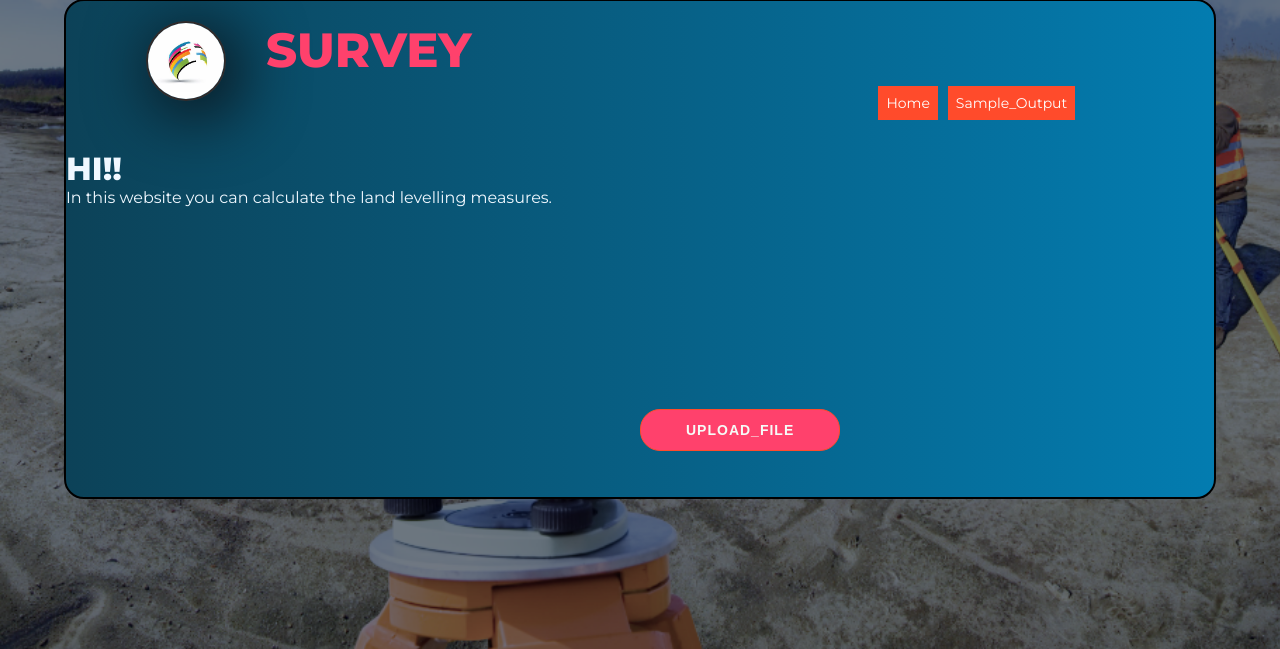
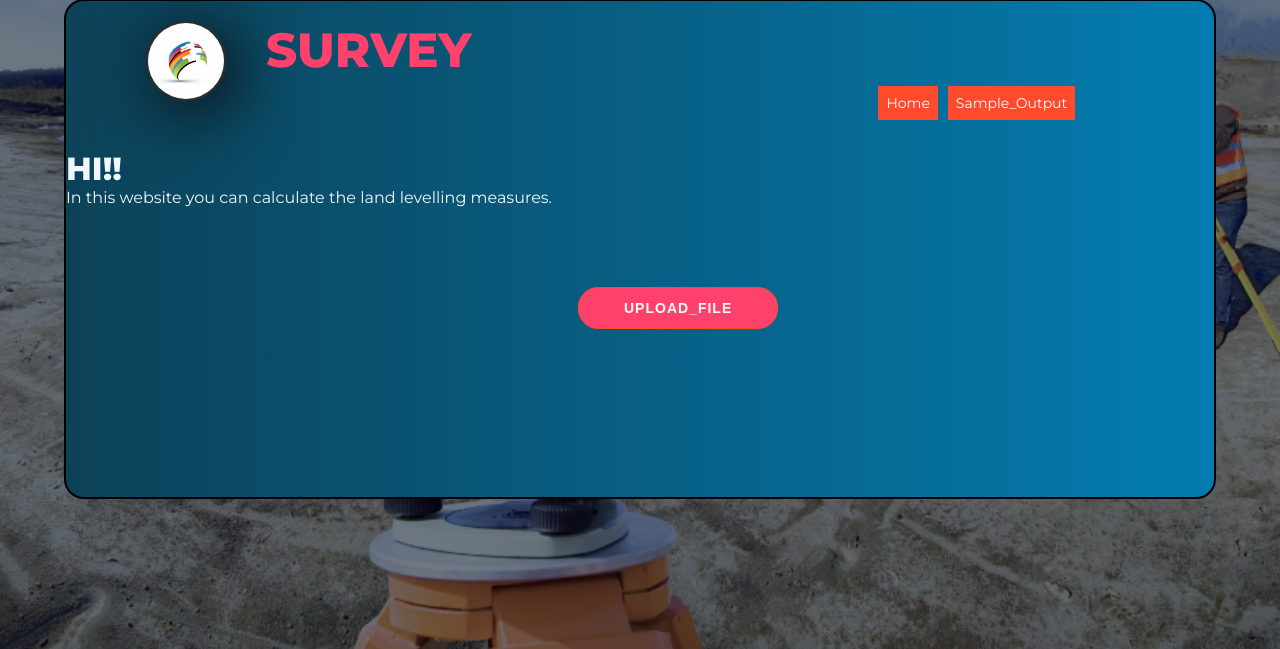
Before and after one commit to Atchaya211/surveyProject, a Flask app: page /home in a window 1280 px wide. Shown: the part 151-800 px from the top of the page. Run offline with Flask 2, Linux system fonts and the light colour scheme.

Commit message:
Poject changes

```diff
--- a/Project1/static/style1.css
+++ b/Project1/static/style1.css
@@ -72,11 +72,11 @@ li {
   top:300px;
   color: aliceblue;
 }
-.btn{
+#btn{
   background-color: #ff416c;
-  position:fixed;
-  top:70vh;
-  left: 50vw;
+  position:relative;
+  top:80px;
+  left:40vw;
   /* left:50%; */
   vertical-align: middle;
   /* transform: translate(-50%,-50%); */
--- a/Project1/templates/home.html
+++ b/Project1/templates/home.html
@@ -29,7 +29,7 @@
                 <h1>HI!!</h1>
                 In this website you can calculate the land levelling measures.
             </p>
-            <button class="btn"><a href="/input">UPLOAD_FILE</a></button>
+            <button class="btn" id="btn"><a href="/input">UPLOAD_FILE</a></button>
         </div>
     </div>
 </body>
```
